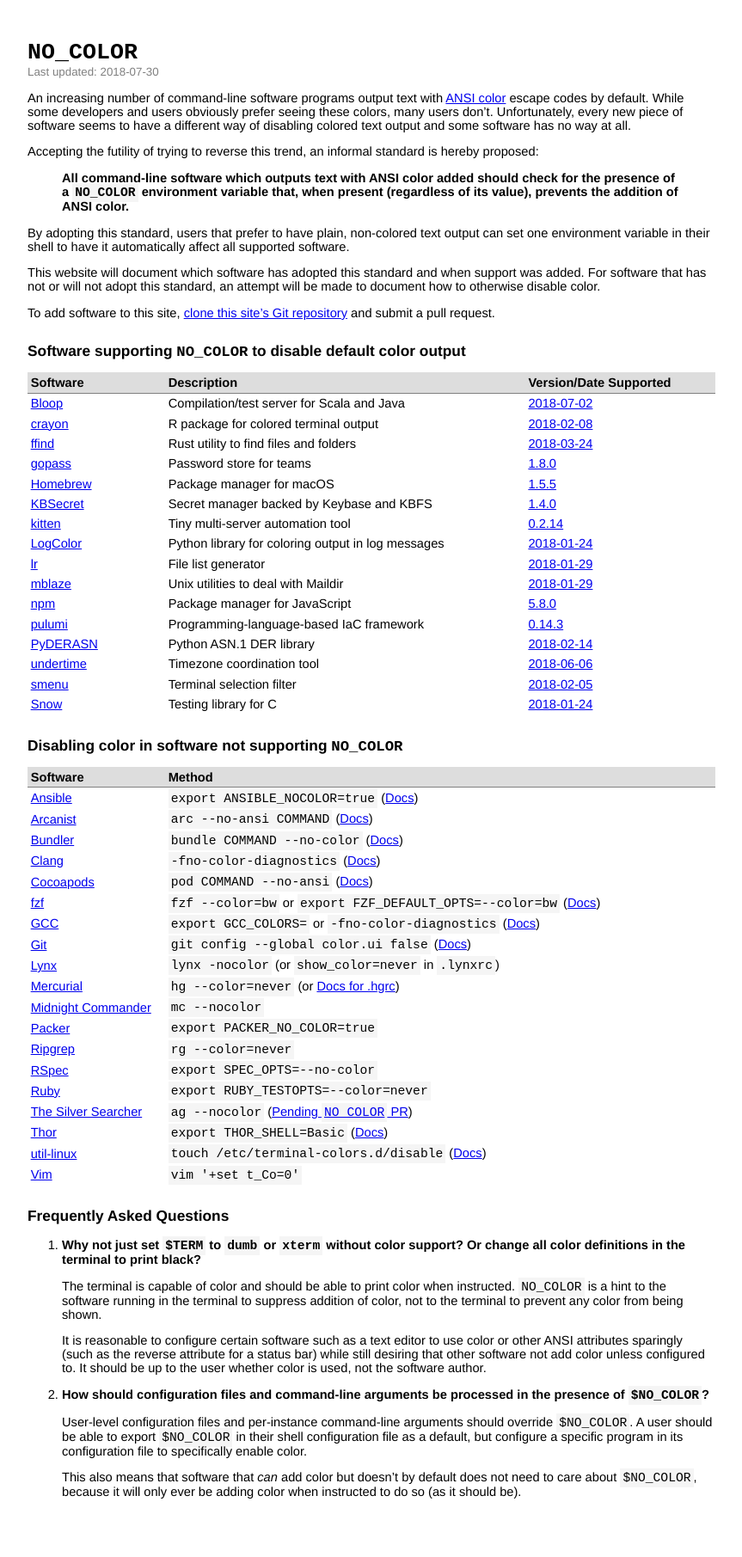
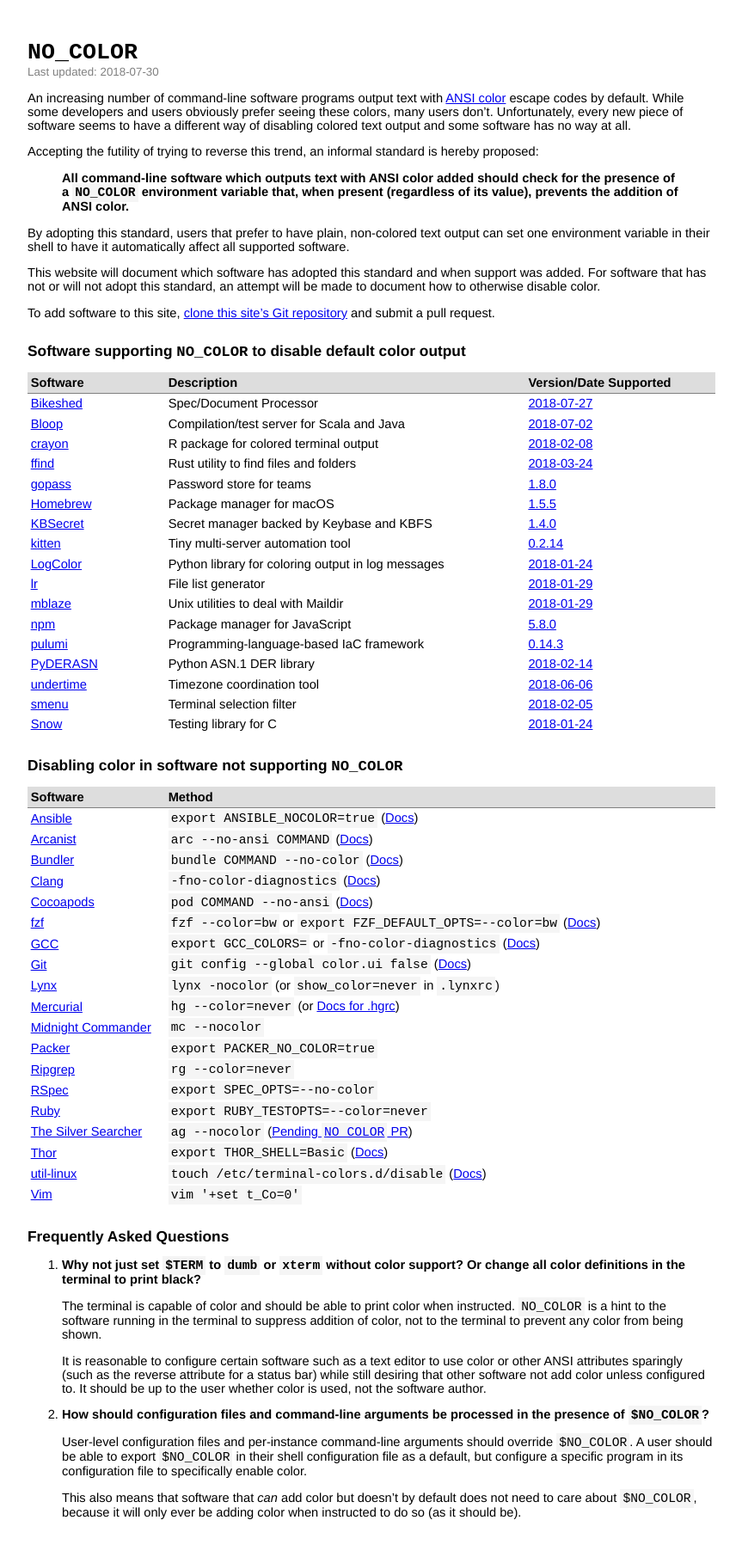
Before and after one commit to jcs/no_color, a Jekyll site: the page built from index.md, in a window 1280 px wide. Shown: the whole page at 86% size, without its empty margins (208-1071 px from the left). Built offline with Jekyll 4.4.1, drawn with Linux system fonts in a browser that asks for light colours; our own code applies the rules of GitHub Pages for plain Markdown files; before the commit the page ends 1787 px from its top, so only the background shows below that.

Commit message:
Add Bikeshed to list of supporting software (#33)

```diff
--- a/index.md
+++ b/index.md
@@ -37,6 +37,7 @@ and submit a pull request.
 
 | Software | Description | Version/Date Supported |
 |:-|:-|:-|
+| [Bikeshed](https://github.com/tabatkins/bikeshed) | Spec/Document Processor | [2018-07-27](https://github.com/tabatkins/bikeshed/commit/04ea123d607a8d4bed692ad73dda1cb343bb5bbe) |
 | [Bloop](https://github.com/scalacenter/bloop) | Compilation/test server for Scala and Java | [2018-07-02](https://github.com/scalacenter/bloop/pull/555/commits/ff6f17a0155633f86440e10d7889f077e7fbc91c) |
 | [crayon](https://github.com/r-lib/crayon) | R package for colored terminal output | [2018-02-08](https://github.com/r-lib/crayon/commit/700800135d04408bf1c99426b3fec9a4073b8a97) |
 | [ffind](https://github.com/josephscade/ffind) | Rust utility to find files and folders | [2018-03-24](https://github.com/josephscade/ffind/commit/fec4aa6101f2b3d6d5b06df640e299d0b1fbb190) |
```
